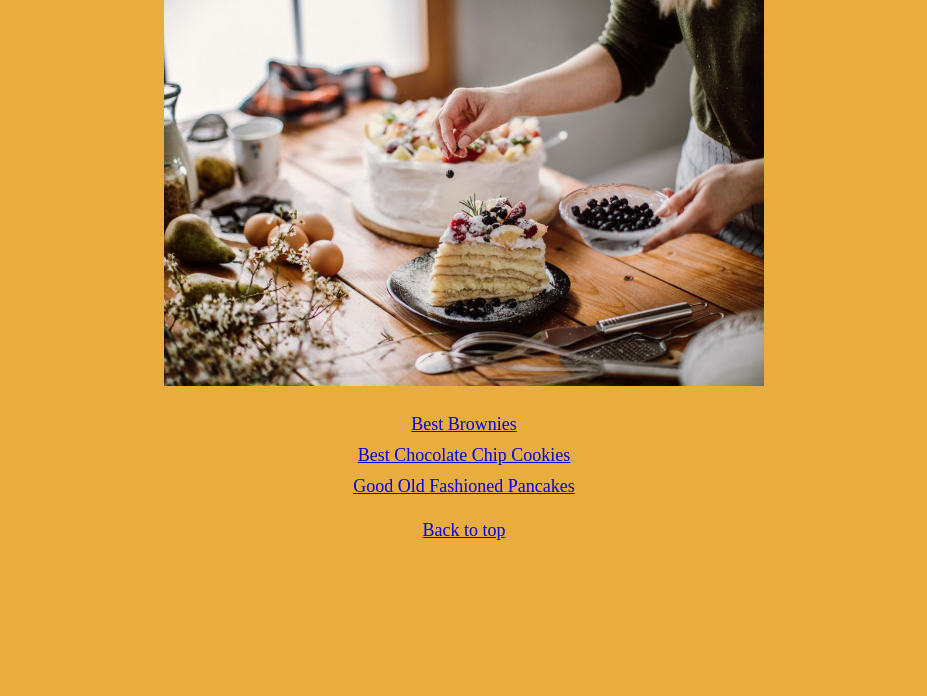
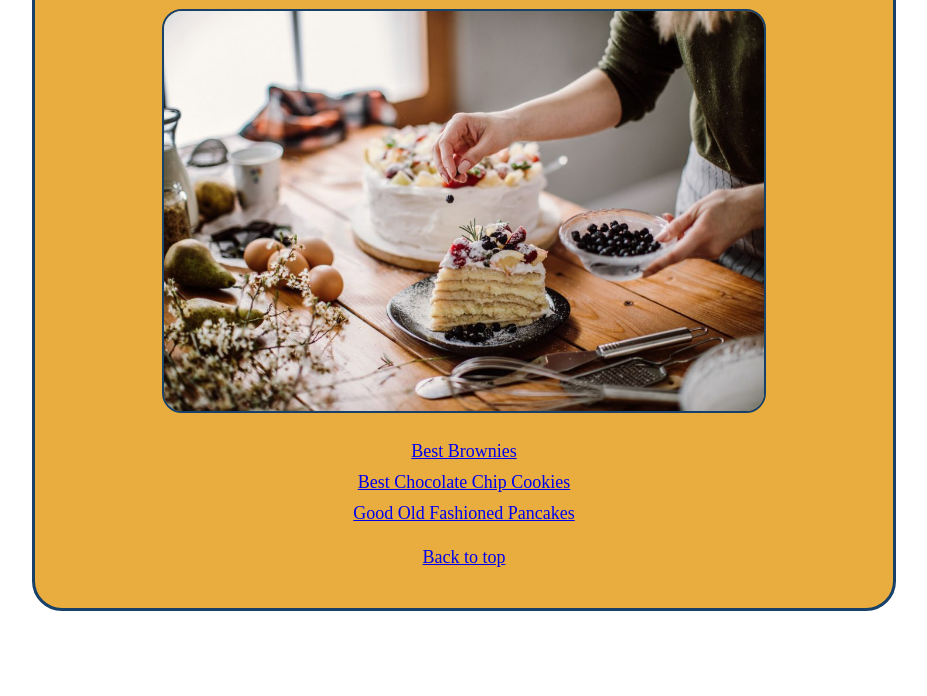
Before and after one commit to d2038/odin-recipes, a plain HTML site: page index.html in a window 1280 px wide. Shown: the part 104-800 px from the top of the page, without its empty margins (176-1103 px from the left). Drawn offline with Linux system fonts and the light colour scheme.

Commit message:
Add borders and CSS improvements

```diff
--- a/index.html
+++ b/index.html
@@ -1,5 +1,6 @@
 <!DOCTYPE html>
 <html lang="en">
+
 <head>
   <meta charset="UTF-8">
   <meta http-equiv="X-UA-Compatible" content="IE=edge">
@@ -7,7 +8,9 @@
   <title>Odin Recipes</title>
   <link rel="stylesheet" href="./style.css">
 </head>
+
 <body>
+  <div class="card">
     <a name="top"></a>
     <h1>Odin Recipes</h1>
     <img src="images/main.jpg" alt="A person making a dessert" width="600px">
@@ -17,5 +20,7 @@
       <li><a href="recipes/pancakes.html">Good Old Fashioned Pancakes</a></li>
     </ul>
     <a href="#top">Back to top</a>
+  </div>
 </body>
+
 </html>
--- a/style.css
+++ b/style.css
@@ -1,13 +1,21 @@
-body {
+.card {
   background-color: hsl(39, 79%, 58%);
   color: hsl(209, 64%, 25%);
   font-size: large;
   text-align: center;
+  border: 3px solid hsl(209, 64%, 25%);
+  border-radius: 30px;
+  margin: 20px 200px;
+  padding: 0 40px 40px;
 }
 
 ol,
 ul {
   padding-left: 0%;
+}
+
+ul {
+  list-style-type: none;
 }
 
 ol {
@@ -17,3 +25,8 @@ ol {
 li {
   padding: 5px 0;
 }
+
+img {
+  border: 2px solid hsl(209, 64%, 25%);
+  border-radius: 20px;
+}
```
Also changed, not shown: recipes/brownies.html (+9 -2 lines), recipes/cookies.html (+10 -2 lines), recipes/pancakes.html (+9 -2 lines). Lines whose indentation alone changed are shown as unchanged.
